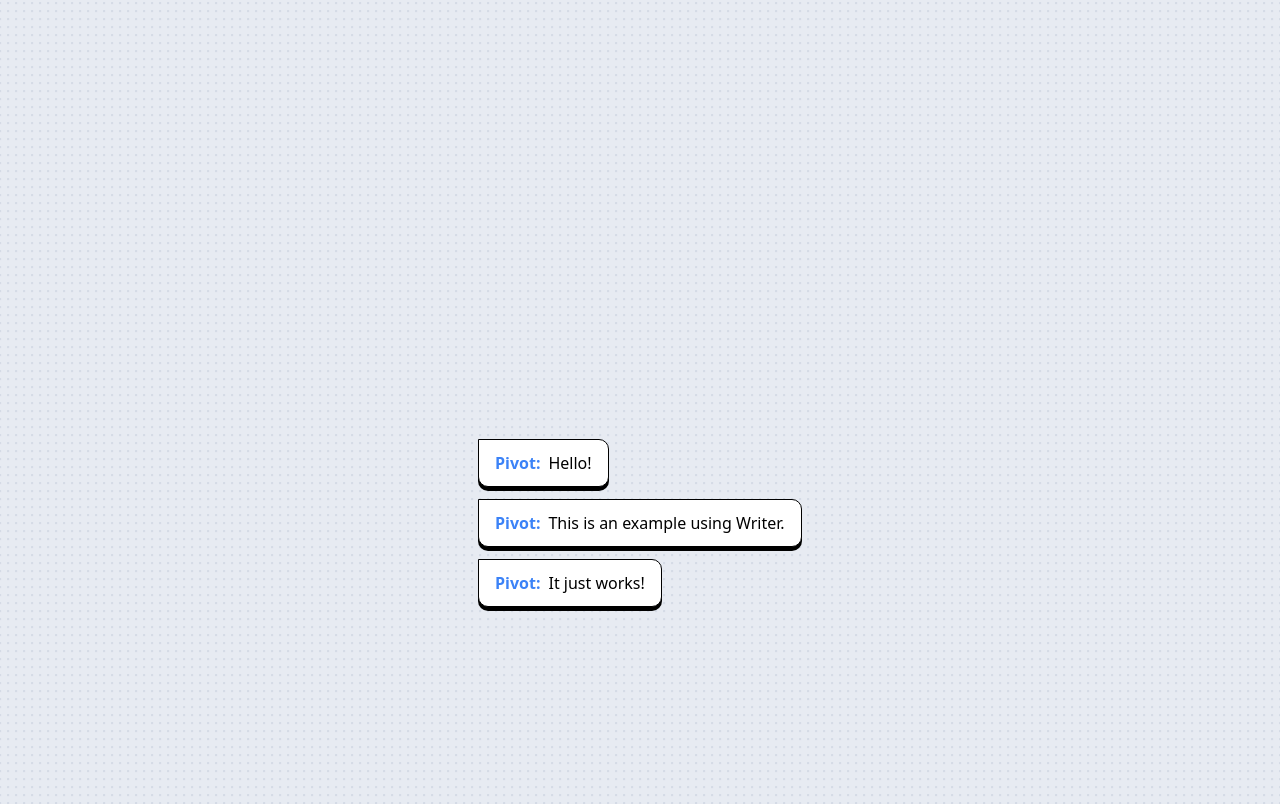
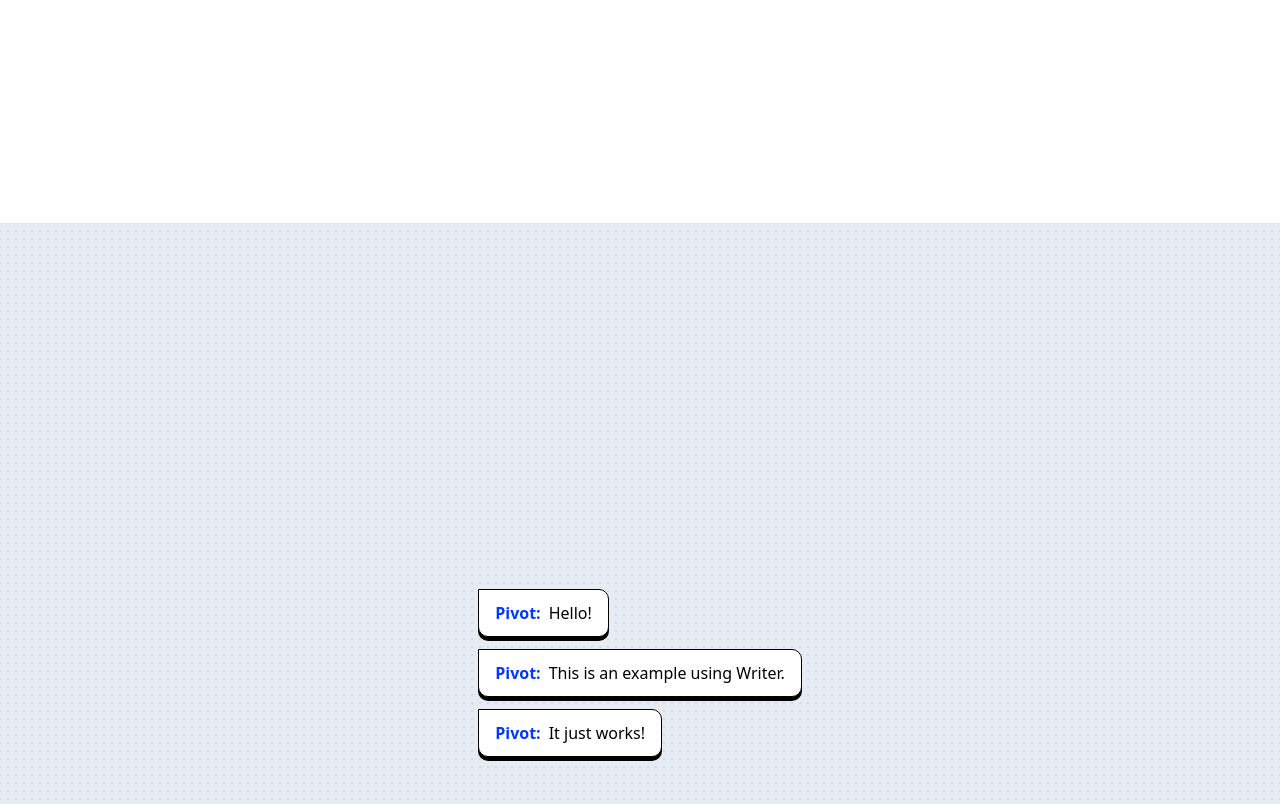
Before and after one commit to stnaoficial/pivot-lib, a website: page public/index.html in a window 1280 px wide. Shown: the part 677-1481 px from the top of the page. Drawn offline with Linux system fonts and the light colour scheme; files that its build step writes are made by us from their sources.

Commit message:
Core update

```diff
--- a/public/index.html
+++ b/public/index.html
@@ -9,24 +9,25 @@
 </head>
 <body>
     <section>
-        <div>
+        <div align="center">
+            <img src="./pivot-brand.svg" alt="">
             <h1>Pivot Development Environment.</h1>
             <small>Copyright © 2022 STNA</small>
         </div>
     </section>
-    <section>
+    <section class="bg-grid">
         <div>
             <pivot-writer
                 data-message="Hello!"
-                data-onloadclass="loaded"
+                data-onloadclass="show"
             ></pivot-writer>
             <pivot-writer
                 data-message="This is an example using Writer."
-                data-onloadclass="loaded"
+                data-onloadclass="show"
             ></pivot-writer>
             <pivot-writer
                 data-message="It just works!"
-                data-onloadclass="loaded"
+                data-onloadclass="show"
             ></pivot-writer>
         </div>
     </section>
--- a/public/style.css
+++ b/public/style.css
@@ -5,7 +5,7 @@
     box-sizing: border-box;
 }
 
-html {
+.bg-grid {
     background-image: url("./bg-grid.jpg");
     background-color: #E7EBF2;
     background-repeat: repeat;
@@ -14,7 +14,7 @@
 
 section {
     overflow: hidden;
-    height: 100vh;
+    height: 900px;
     display: grid;
     place-items: center;
     grid-column: 1fr;
@@ -24,7 +24,7 @@
 section h1 {
     font-weight: normal;
     font-size: 2rem;
-    margin-bottom: 1rem;
+    margin: 1rem 0;
 }
 
 section small {
@@ -34,7 +34,7 @@
 pivot-writer::before {
     content: "Pivot:";
     margin-right: .5rem;
-    color: #3B82F7;
+    color: #0038FF;
     font-weight: bold;
 }
 
@@ -51,16 +51,11 @@
     opacity: 0%;
     filter: blur(10px);
     scale: 50%;
+    transition: .25s;
 }
 
-.loaded {
-    animation: fade-out .25s  ease-out forwards;
+.show {
+    opacity: 100%;
+    filter: unset;
+    scale: 100%;
 }
-
-@keyframes fade-out {
-    to {
-        opacity: 100%;
-        filter: unset;
-        scale: 100%;
-    }
-}
--- a/src/assets/js/pivot-lib.js
+++ b/src/assets/js/pivot-lib.js
@@ -6,17 +6,19 @@
             message: "Lorem Ipsum",
             interval: 50,
             timeout: 0,
-            onloadclass: ""
+            onloadclass: "",
+            statement: ""
         };
         this.init(this.data);
     }
-    whenDefined(target) {
-        let message = this.data.message;
-        let interval = parseInt(this.data.interval.toString());
-        let timeout = parseInt(this.data.timeout.toString());
-        let onloadclass = this.data.onloadclass;
-        let oldTargetInnerHTML = target.innerHTML;
-        inViewport(target).then(() => {
+    whenDefined() {
+        const pivot = this.pivot;
+        const message = this.data.message;
+        const interval = parseInt(this.data.interval.toString());
+        const timeout = parseInt(this.data.timeout.toString());
+        const onloadclass = this.data.onloadclass;
+        const pivotInnerHTMLBackup = pivot.innerHTML;
+        onViewport(pivot).then(() => {
             if (!isNull(timeout)) {
                 setTimeout(() => { startTyping(); }, timeout);
             }
@@ -26,15 +28,15 @@
         });
         function startTyping() {
             if (!isNull(onloadclass)) {
-                target.classList.add(onloadclass);
+                pivot.classList.add(onloadclass);
             }
-            target.innerHTML = "";
+            pivot.innerHTML = "";
             setCounter((newValue) => {
                 if (message[newValue] !== undefined) {
-                    target.innerHTML += message[newValue];
+                    pivot.innerHTML += message[newValue];
                 }
             }, 0, message.length, interval).then(() => {
-                target.innerHTML += oldTargetInnerHTML;
+                pivot.innerHTML += pivotInnerHTMLBackup;
             });
         }
     }
--- a/src/assets/js/pivot.js
+++ b/src/assets/js/pivot.js
@@ -48,25 +48,31 @@
         }, interval);
     });
 }
-function inViewport(el) {
+function onViewport(el) {
     if (el instanceof HTMLElement === false)
         throw `Cannot use ${el}. ${el} are not of type HTMLElement`;
     return new Promise((resolve, reject) => {
-        check();
-        window.addEventListener("scroll", () => { check(); });
-        function check() {
-            const rect = el.getBoundingClientRect();
-            if (rect.top >= 0
-                && rect.left >= 0
-                && rect.bottom <= (window.innerHeight || document.documentElement.clientHeight)
-                && rect.right <= (window.innerWidth || document.documentElement.clientWidth)) {
-                resolve(true);
-            }
-        }
+        if (inViewport(el))
+            resolve(true);
+        window.addEventListener("scroll", () => { if (inViewport(el))
+            resolve(true); });
     });
+}
+function inViewport(el) {
+    const rect = el.getBoundingClientRect();
+    if (rect.top >= 0
+        && rect.left >= 0
+        && rect.bottom <= (window.innerHeight || document.documentElement.clientHeight)
+        && rect.right <= (window.innerWidth || document.documentElement.clientWidth)) {
+        return true;
+    }
+    return false;
 }
 function pascalCaseToKebabCase(pascalCase) {
     return pascalCase.replace(/([a-z0–9])([A-Z])/g, "$1-$2").toLowerCase();
+}
+function stringAsScript(stringStatement, instance) {
+    return eval(`(function() { ${stringStatement}; return this; })`).apply({ ...instance });
 }
 var PivotCore;
 (function (PivotCore) {
@@ -84,17 +90,22 @@
             customElements.define(tagName, class extends HTMLElement {
                 constructor() { super(); }
                 connectedCallback() {
-                    if (data === undefined)
-                        return;
+                    // if (data === undefined) return;
                     customElements.whenDefined(tagName).then(() => {
-                        // Overwrites data property to whenDefined method
-                        pivot.whenDefined.apply({ data: overwrite(pivot.dataWillBeDefined({ ...data }), this.dataset) }, [this]);
+                        let instance = {
+                            pivot: this,
+                            data: overwrite(pivot.dataWillBeDefined({ ...data }), this.dataset)
+                        };
+                        if (this.hasAttribute("customscript")) {
+                            instance = stringAsScript(this.getAttribute("customscript"), instance);
+                        }
+                        pivot.whenDefined.apply({ ...instance });
                     });
                 }
             });
         }
         dataWillBeDefined(data) { return data; }
-        whenDefined(target) { }
+        whenDefined() { }
     }
     PivotCore.Pivot = Pivot;
 })(PivotCore || (PivotCore = {}));
```
Also changed, not shown: src/assets/ts/pivot-lib.ts (+17 -12 lines), src/assets/ts/pivot.ts (+29 -14 lines), public/pivot-brand.svg (added).
